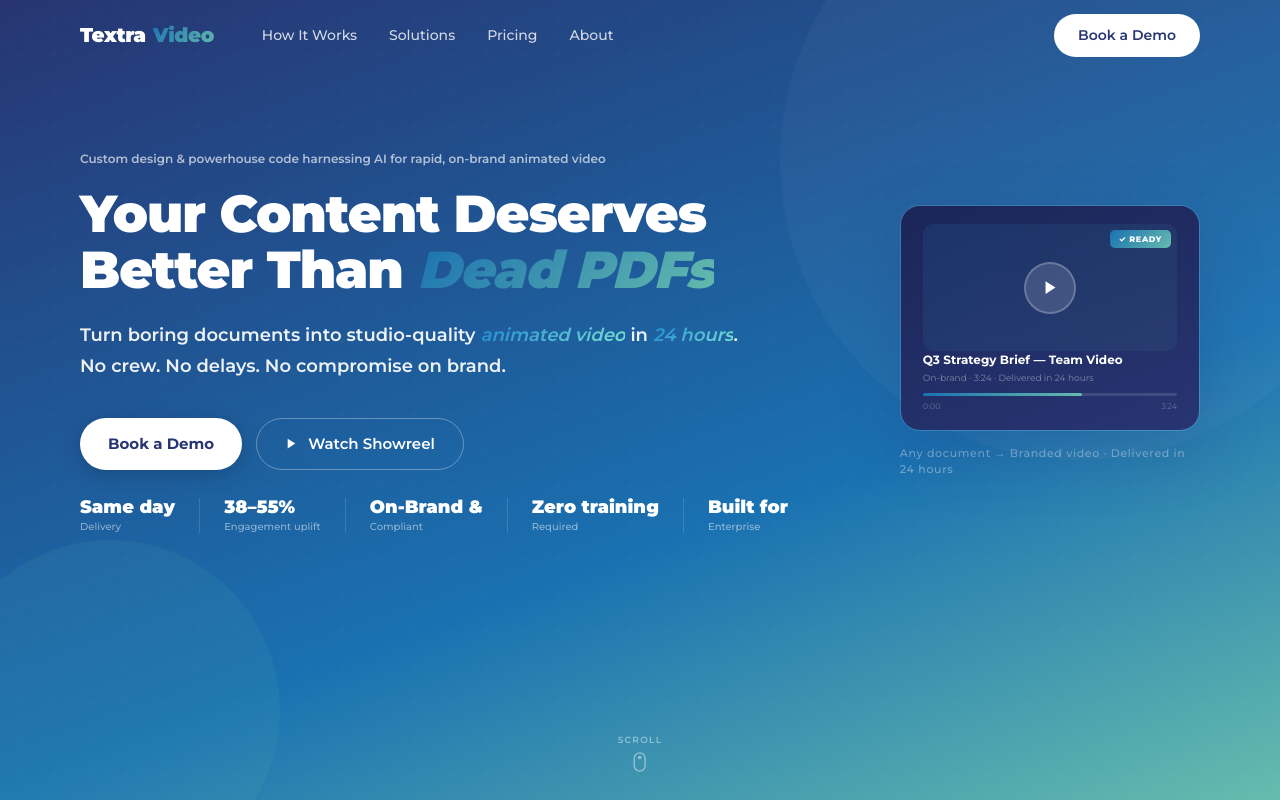
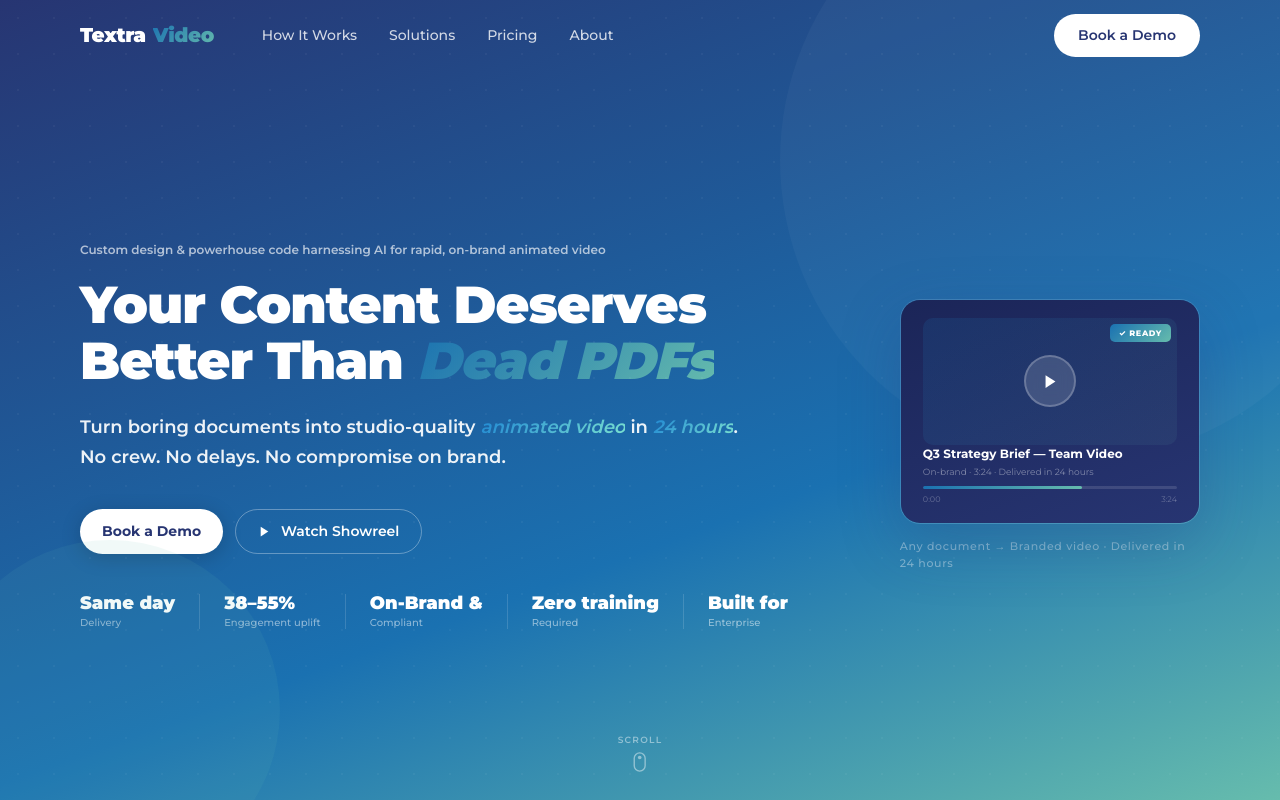
Before and after one commit to rajvalley-textra/textra-video, a Next.js app: page / in a window 1280 px wide. Shown: the top 800 px of the page. Built offline with nearby package versions, Linux system fonts and the light colour scheme.

Commit message:
Hero: smaller CTA buttons, push trust metrics lower, revert card/section to original size
Co-Authored-By: Claude Sonnet 4.6 <noreply@anthropic.com>

```diff
--- a/components/HeroSection.tsx
+++ b/components/HeroSection.tsx
@@ -131,14 +131,14 @@ const trustItems: [string, string][] = [
 
 export default function HeroSection() {
   return (
-    <section id="hero" style={{ background: gradHero, minHeight: '100vh', paddingTop: 70, display: 'flex', alignItems: 'flex-start', position: 'relative', overflow: 'hidden' }}>
+    <section id="hero" style={{ background: gradHero, minHeight: '100vh', paddingTop: 70, display: 'flex', alignItems: 'center', position: 'relative', overflow: 'hidden' }}>
       {/* Dot grid */}
       <div style={{ position: 'absolute', inset: 0, backgroundImage: 'radial-gradient(circle, rgba(255,255,255,0.04) 1px, transparent 1px)', backgroundSize: '36px 36px', pointerEvents: 'none' }} />
       {/* Blobs */}
       <div style={{ position: 'absolute', top: -140, right: -100, width: 600, height: 600, borderRadius: '50%', background: 'rgba(255,255,255,0.03)', pointerEvents: 'none' }} />
       <div style={{ position: 'absolute', bottom: -80, left: -60, width: 340, height: 340, borderRadius: '50%', background: 'rgba(102,188,173,0.09)', pointerEvents: 'none' }} />
 
-      <div className="hero-grid wrap-pad" style={{ ...WRAP, width: '100%', display: 'grid', gridTemplateColumns: '55fr 45fr', gap: 64, alignItems: 'center', padding: '80px 40px 48px' }}>
+      <div className="hero-grid wrap-pad" style={{ ...WRAP, width: '100%', display: 'grid', gridTemplateColumns: '55fr 45fr', gap: 64, alignItems: 'center', padding: '80px 40px' }}>
         {/* Left */}
         <div>
           <div style={{ fontSize: 12, fontWeight: 600, color: 'rgba(255,255,255,0.65)', marginBottom: 18, lineHeight: 1.5 }}>
@@ -155,10 +155,10 @@ export default function HeroSection() {
             <em style={{ fontStyle: 'italic', background: grad, WebkitBackgroundClip: 'text', WebkitTextFillColor: 'transparent', backgroundClip: 'text', filter: 'brightness(1.2)' }}>24 hours</em>
             .<br/>No crew. No delays. No compromise on brand.
           </p>
-          <div className="hero-cta" style={{ display: 'flex', gap: 14, flexWrap: 'wrap', marginBottom: 28 }}>
+          <div className="hero-cta" style={{ display: 'flex', gap: 12, flexWrap: 'wrap', marginBottom: 40 }}>
             <a
               href="#contact"
-              style={{ display: 'inline-flex', alignItems: 'center', gap: 8, background: '#fff', color: C.navy, borderRadius: 9999, padding: '14px 28px', fontSize: 15, fontWeight: 700, textDecoration: 'none', boxShadow: '0 4px 20px rgba(0,0,0,0.18)', transition: 'transform 200ms, box-shadow 200ms' }}
+              style={{ display: 'inline-flex', alignItems: 'center', gap: 8, background: '#fff', color: C.navy, borderRadius: 9999, padding: '11px 22px', fontSize: 14, fontWeight: 700, textDecoration: 'none', boxShadow: '0 4px 20px rgba(0,0,0,0.18)', transition: 'transform 200ms, box-shadow 200ms' }}
               onMouseEnter={(e) => { e.currentTarget.style.transform = 'translateY(-2px)'; e.currentTarget.style.boxShadow = '0 8px 28px rgba(0,0,0,0.22)'; }}
               onMouseLeave={(e) => { e.currentTarget.style.transform = 'none'; e.currentTarget.style.boxShadow = '0 4px 20px rgba(0,0,0,0.18)'; }}
             >
@@ -166,7 +166,7 @@ export default function HeroSection() {
             </a>
             <a
               href="#showreel"
-              style={{ display: 'inline-flex', alignItems: 'center', gap: 10, background: 'transparent', color: '#fff', borderRadius: 9999, padding: '14px 28px', fontSize: 15, fontWeight: 600, textDecoration: 'none', border: '1.5px solid rgba(255,255,255,0.32)', transition: 'border-color 200ms, background 200ms' }}
+              style={{ display: 'inline-flex', alignItems: 'center', gap: 10, background: 'transparent', color: '#fff', borderRadius: 9999, padding: '11px 22px', fontSize: 14, fontWeight: 600, textDecoration: 'none', border: '1.5px solid rgba(255,255,255,0.32)', transition: 'border-color 200ms, background 200ms' }}
               onMouseEnter={(e) => { e.currentTarget.style.borderColor = 'rgba(255,255,255,0.65)'; e.currentTarget.style.background = 'rgba(255,255,255,0.07)'; }}
               onMouseLeave={(e) => { e.currentTarget.style.borderColor = 'rgba(255,255,255,0.32)'; e.currentTarget.style.background = 'transparent'; }}
             >
```
